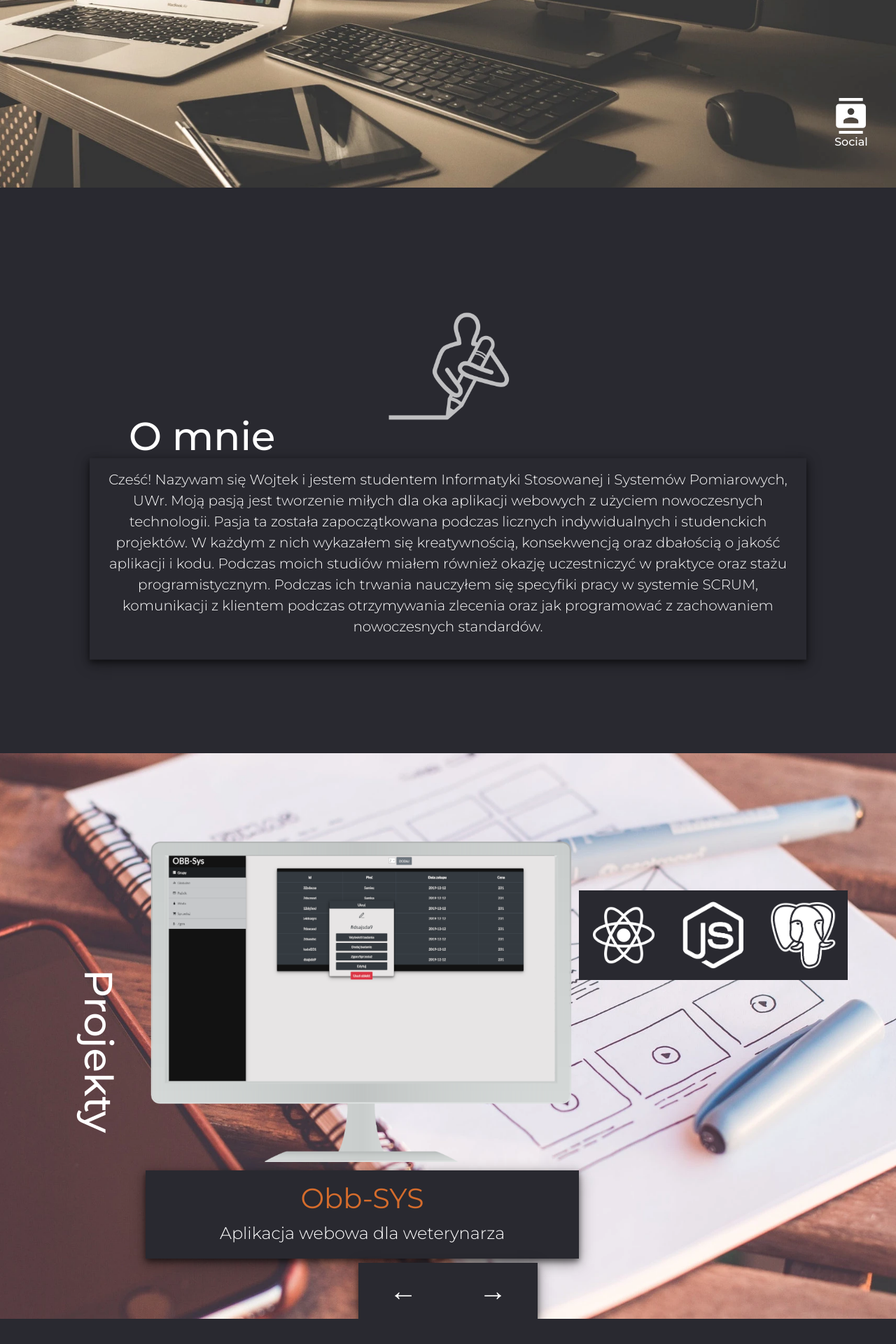
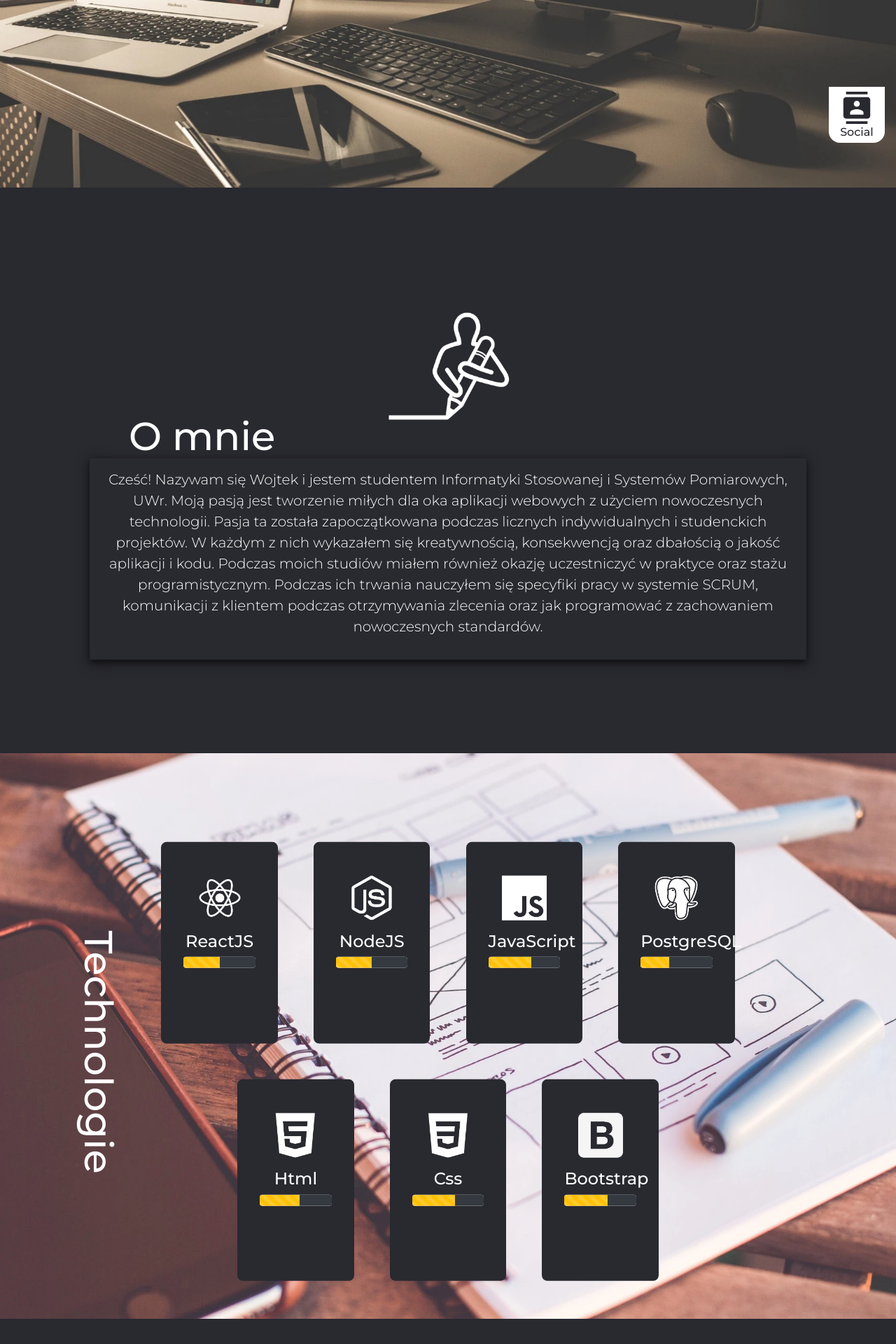
Before and after one commit to wojciechkubiak/my-site, a React (Create React App) app: page / in a window 1280 px wide. Shown: the part 540-2460 px from the top of the page at 70% size. Built offline with nearby package versions, Linux system fonts and the light colour scheme.

Commit message:
Visibility updates

```diff
--- a/src/App.js
+++ b/src/App.js
@@ -47,8 +47,8 @@ const App = (
       />
       <LandingPage headerOn={headerOn} headerOff={headerOff} t={t} />
       <About language={language} t={t} />
+      <Skills language={language} t={t} />
       <Projects language={language} t={t} />
-      <Skills language={language} t={t} />
       <Contact language={language} t={t} />
       <SocialMedia />
       <Footer language={language} t={t} />
--- a/src/components/About/About.css
+++ b/src/components/About/About.css
@@ -28,7 +28,7 @@
 
 .about--img {
   position: absolute;
-  opacity: 0.7;
+  opacity: 1;
   top: -8vh;
   left: 50%;
   width: 16vw;
@@ -78,9 +78,11 @@
   }
 
   .about--txt {
-    top: 6em;
-    padding: 0.4em;
-    font-size: 0.57em;
+    padding: 1em;
+  }
+
+  .about--txt > p {
+    font-size: 2.2vh !important;
   }
 }
 
--- a/src/components/Contact/Contact.css
+++ b/src/components/Contact/Contact.css
@@ -14,7 +14,7 @@
   width: 5em;
   top: 45vh;
   font-size: 7vh;
-  color: white;
+  color: #292930;
   transform: rotate(90deg);
   z-index: 5;
 }
@@ -98,16 +98,16 @@
 }
 
 .MailContainer {
-  color: #d56c2c;
+  color: #d19b79;
   transition: 1s;
 }
 
 .PhoneNumber {
-  color: #d56c2c;
+  color: #d19b79;
 }
 
 .MailContainer:hover {
-  color: #d56c2c;
+  color: rgb(219, 131, 77);
 }
 
 @media only screen and (max-width: 700px) {
@@ -120,6 +120,7 @@
     width: 10em;
     top: 4em;
     left: 50%;
+    color: white;
     transform: translate(-50%, -50%);
   }
 
--- a/src/components/Header/Header.css
+++ b/src/components/Header/Header.css
@@ -44,7 +44,7 @@
   border: none;
   outline: none !important;
   background-color: rgba(255, 255, 255, 0);
-  position: fixed;
+  position: absolute;
   right: 1em;
   top: 1.5em;
   width: 3.5em;
@@ -52,6 +52,7 @@
   align-content: center;
   display: flex;
   flex-direction: column;
+  transform: translate(0%, 0%);
 }
 
 
--- a/src/components/Projects/Projects.css
+++ b/src/components/Projects/Projects.css
@@ -1,7 +1,8 @@
 #projects {
   position: relative;
   height: 101vh;
-  background-image: url("./../../img/skills.webp");
+  /* background-image: url("./../../img/projects.webp"); */
+  background-color: #292930;
   background-attachment: fixed;
   background-position: center;
   background-repeat: no-repeat;
@@ -24,6 +25,9 @@
   width: 25vw;
   padding: 1em;
   background-color: #292930;
+  box-shadow: 0 4px 8px 0 rgba(0, 0, 0, 0.5), 0 6px 20px 0 rgba(0, 0, 0, 0.4);
+  border-radius: 0.5em;
+  margin: 0.5em
 }
 
 .projects--technologies-container-alt {
@@ -45,7 +49,7 @@
 
 .projects--subinfo > h3 {
   text-align: center;
-  color: #d56c2c;
+  color: white;
   font-size: 5vh;
   font-weight: 400
 }
@@ -151,7 +155,7 @@
     padding: 0em;
     width: 10em;
     height: 14em;
-    top: 12em;
+    top: 11.7em;
   }
 
   .projects--technologies-container-alt {
@@ -187,6 +191,8 @@
   .projects--subinfo > p {
     text-align: center;
     font-size: 2vh;
+    margin-left: 0.5em;
+    margin-right: 0.5em;
   }
 
   .projects--container-img-container {
@@ -204,6 +210,7 @@
 
   .projects--btn-container {
     width: 6em;
+    height: 1.5em;
   }
 }
 
--- a/src/components/Skills/Skills.css
+++ b/src/components/Skills/Skills.css
@@ -1,8 +1,7 @@
 #skills {
   position: relative;
   height: 101vh;
-  background-color: #292930;
-  /* background-image: url("./../../img/skills.webp"); */
+  background-image: url("./../../img/skills.webp");
   background-attachment: fixed;
   background-position: center;
   background-repeat: no-repeat;
@@ -30,7 +29,7 @@
   flex-wrap: wrap;
   justify-content: center;
   position: absolute;
-  top: 45vh;
+  top: 55vh;
   left: 50%;
   width: 80vw;
   transform: translate(-50%, -50%);
@@ -40,10 +39,12 @@
 
 .skills--span {
   width: 13vw;
-  height: 18vh;
-  margin: 3vw;
+  height: 36vh;
+  margin: 2vw;
   padding: 2em;
   transition: all 1s;
+  background-color: #292930;
+  border-radius: 0.5em;
 }
 
 .progress {
@@ -57,8 +58,8 @@
 }
 
 .skills--img {
-  width: 7vw;
-  height: 7vw;
+  width: 5vw;
+  height: 5vw;
   margin: 1em;
   opacity: 1;
 }
@@ -66,7 +67,7 @@
 @media only screen and (max-width: 700px) {
   #skills {
     color: #292930;
-    height: 87em;
+    height: 167em;
   }
 
   #skills > h1 {
@@ -82,13 +83,13 @@
 
   .skills--container {
     width: 16em;
-    top: 45em;
+    top: 83em;
     align-content: center;
   }
 
   .skills--span {
     width: 12em;
-    height: 10em;
+    height: 20em;
     margin: 0;
     margin-top: 1em!important;
   }
@@ -99,8 +100,8 @@
   }
 
   .skills--img {
-    width: 6em;
-    height: 6em;
+    width: 5em;
+    height: 5em;
     margin: 0;
   }
 }
--- a/src/components/SocialMedia/SocialMedia.css
+++ b/src/components/SocialMedia/SocialMedia.css
@@ -3,7 +3,7 @@
   right: 1em;
   bottom: 3.5em;
   width: 5em;
-  height: 12em;
+  height: 15em;
   align-content: center;
   display: flex;
   flex-direction: column;
@@ -11,39 +11,47 @@
 }
 
 .SocialMediaBtn {
-  width: 4em;
-  height: 4em;
+  width: 5em;
+  height: 5em;
   border: none;
   position: absolute;
   padding: 0;
   margin: 0;
   bottom: 0;
-  background-color: rgba(255, 255, 255, 0);
+  background-color: white;
   outline: none !important;
-  color: white;
-  font-weight: 500
+  color: #292930;
+  font-weight: 500;
+  padding-top: 0.2em;
+  border-bottom-left-radius: 1em;
+  border-bottom-right-radius: 1em;
 }
 
 .FacebookBtn,
 .LinkedInBtn {
-  width: 4em;
-  height: 4em;
+  width: 5em;
+  height: 5em;
   border: none;
-  background-color: rgba(255, 255, 255, 0);
+  background-color: #292930;
   outline: none !important;
   color: white;
 }
 
+.FacebookBtn {
+  border-top-left-radius: 1em;
+  border-top-right-radius: 1em;
+}
+
 .SocialMediaIcon {
-  height: 80%;
-  width: 80%;
-  color: white;
+  height: 60%;
+  width: 60%;
+  color: #292930;
 }
 
 .FacebookIcon,
 .LinkedInIcon {
-  height: 40%;
-  width: 40%;
+  height: 60%;
+  width: 60%;
   padding: 0.1em;
   color: white;
 }
```
